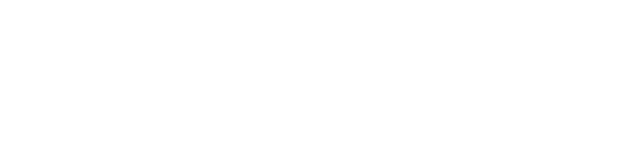
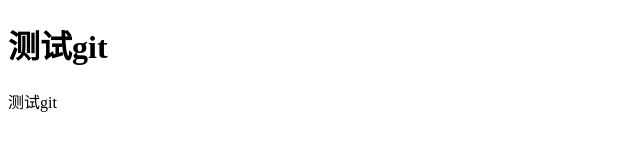
Before and after one commit to youzourabbit/gittest, a plain HTML site: page index.html in a window 1280 px wide. Shown: the whole page, without its empty margins (0-640 px from the left). Drawn offline with Linux system fonts and the light colour scheme.

```diff
--- a/index.html
+++ b/index.html
@@ -7,6 +7,12 @@
     <title>Document</title>
 </head>
 <body>
+    <h1>测试git</h1>
+    <p>测试git</p>
+
+
+
+
 
 </body>
 </html>
```
Also changed, not shown: css.css (added), ingoretest.css (added), js.js (added), 1 other file.
